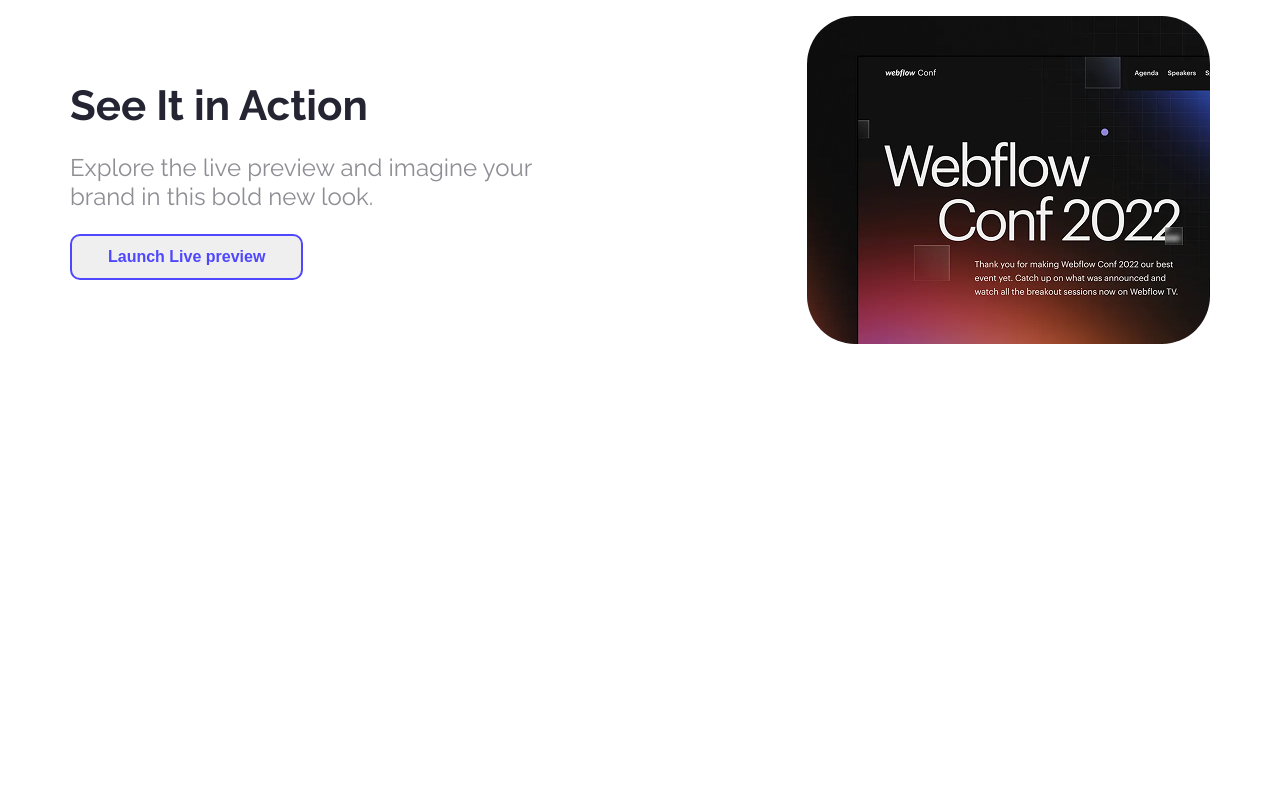
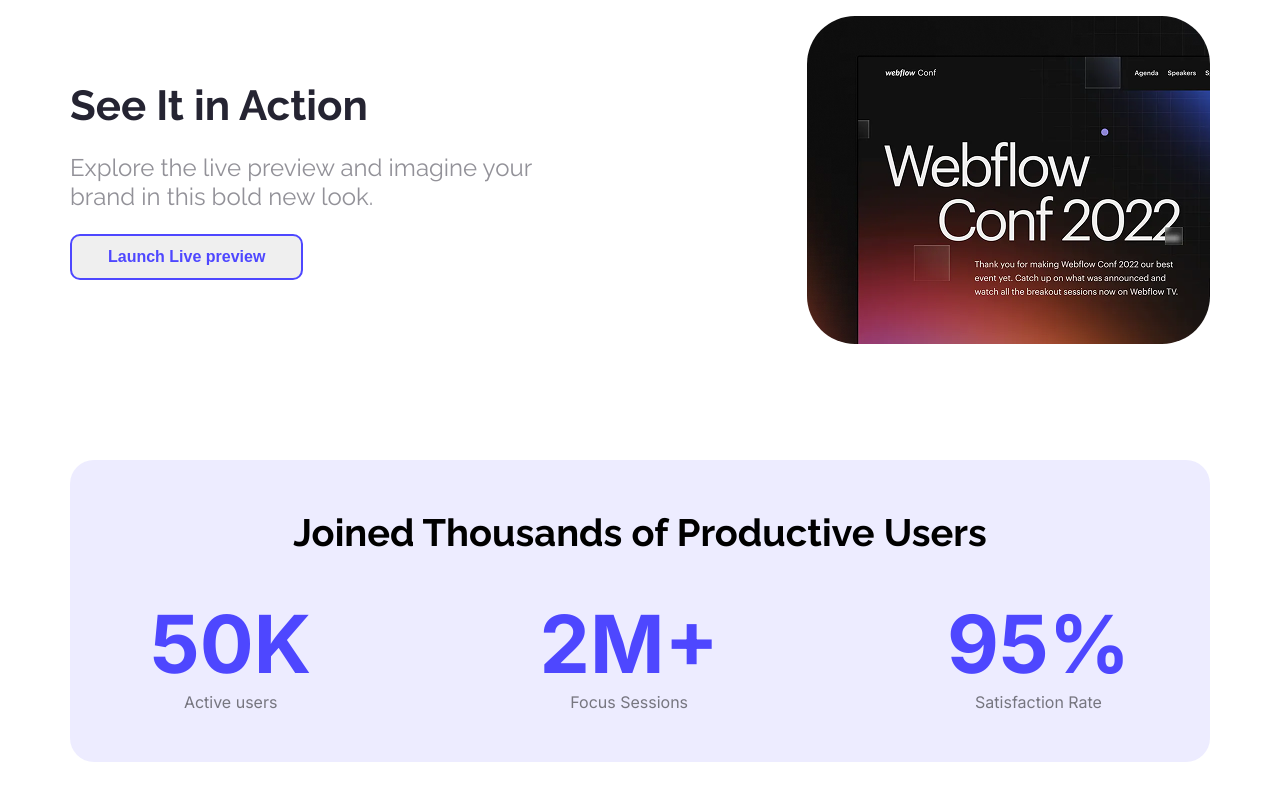
Before and after one commit to juhaerahnaf/Assignment-1, a plain HTML site: page index.html in a window 1280 px wide. Shown: the part 762-1562 px from the top of the page. Before the commit the page ends 1222 px from the top, so only its background shows below. Drawn offline with Linux system fonts and the light colour scheme.

Commit message:
productive users added

```diff
--- a/index.html
+++ b/index.html
@@ -30,6 +30,26 @@
                 </div>
             </div>
         </section>
+        <!-- section.users>.users-content.container>h3.users-heading+.users-description -->
+        <section class="users">
+            <div class="users-content container">
+                <h3 class="users-heading main-font">Joined Thousands of Productive Users</h3>
+                <div class="users-description second-font">
+                    <div class="active-users">
+                        <h3 class="p-user-heading main-color">50K</h3>
+                        <p class="p-user-description">Active users</p>
+                    </div>
+                    <div class="focus-sessions">
+                        <h3 class="p-user-heading main-color">2M+</h3>
+                        <p class="p-user-description">Focus Sessions</p>
+                    </div>
+                    <div class="satisfaction-rate">
+                        <h3 class="p-user-heading main-color">95%</h3>
+                        <p class="p-user-description">Satisfaction Rate</p>
+                    </div>
+                </div>
+            </div>
+        </section>
     </main>
 </body>
 </html>
--- a/style.css
+++ b/style.css
@@ -73,7 +73,7 @@
 }
 
 .action-description{
-    color: #25243285;
+    color: #25243280;
     width: 517px;
     font-size: 24px;
     font-weight: normal;
@@ -85,5 +85,43 @@
 .action-img img{
     border-radius: 48px;
 }
+/* action section end */
 
-/* action section end */
+
+
+
+
+
+
+
+
+
+
+
+/* users section start */
+
+.users-content{
+    padding: 50px 80px;
+    background-color: #4e47ff1a;
+    border-radius: 24px;
+    text-align: center;
+    margin-bottom: 137px;
+}
+.users-heading{
+    font-size: 38px;
+    font-weight: 700;
+    margin-bottom: 40px;
+}
+.users-description{
+    display: flex;
+    justify-content: space-between;
+    /* text-align: center; */
+}
+.p-user-heading{
+    font-size: 80px;
+    font-weight: 700;
+}
+.p-user-description{
+    color: #00000080;
+}
+/* users section end */
```
